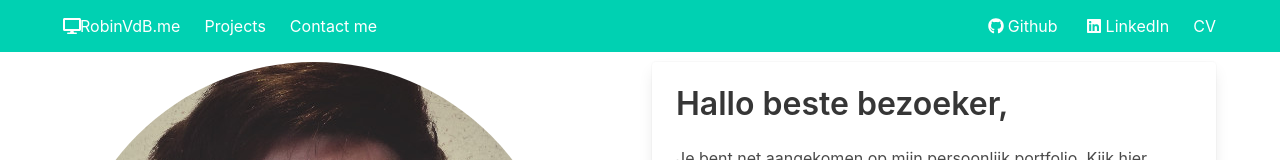
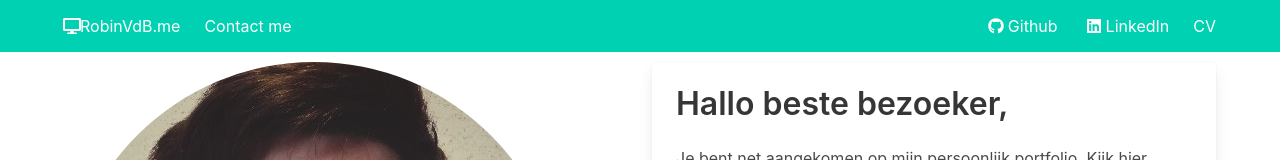
Before and after one commit to RobinVdBroeck/robinvdb.me, a Next.js app: page / in a window 1280 px wide. Shown: the top 160 px of the page. Built offline with nearby package versions, Linux system fonts and the light colour scheme.

Commit message:
Remove projects pages

```diff
--- a/components/nav.js
+++ b/components/nav.js
@@ -47,9 +47,6 @@ export default function Nav() {
           })}
         >
           <div className="navbar-start">
-            <Link href="/projects">
-              <div className="navbar-item">Projects</div>
-            </Link>
             <Link href="/contact">
               <div className="navbar-item">Contact me</div>
             </Link>
```
Also changed, not shown: pages/projects.js (deleted, +0 -17 lines).
